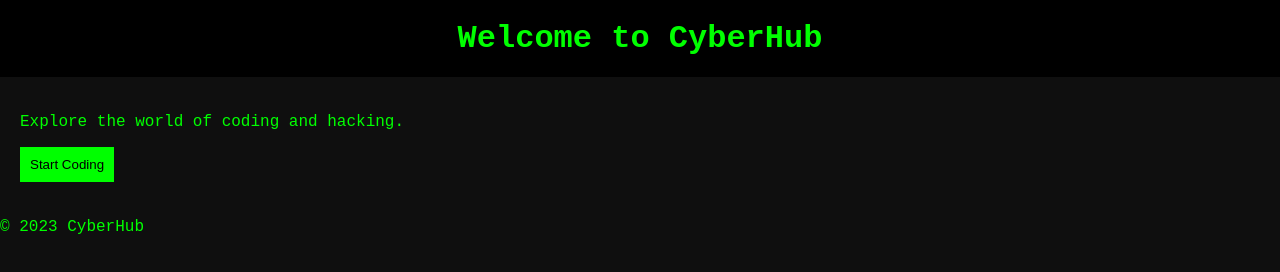
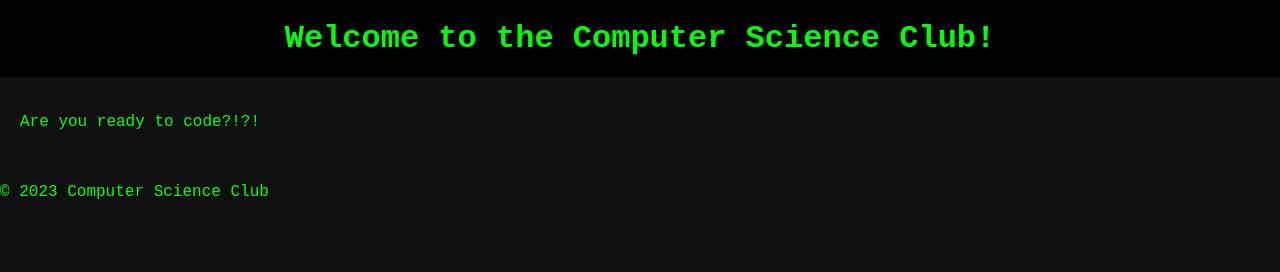
Before and after one commit to yum1234/yum1234.github.io, a plain HTML site: page index.html in a window 1280 px wide. Drawn offline with Linux system fonts and the light colour scheme.

Commit message:
Update index.html

```diff
--- a/index.html
+++ b/index.html
@@ -3,20 +3,18 @@
 <head>
     <meta charset="UTF-8">
     <meta name="viewport" content="width=device-width, initial-scale=1.0">
-    <title>CyberHub</title>
+    <title>Computer Science Club</title>
     <link rel="stylesheet" href="styles.css">
 </head>
 <body>
     <header>
-        <h1>Welcome to CyberHub</h1>
+        <h1>Welcome to the Computer Science Club!</h1>
     </header>
     <section class="main-content">
-        <p>Explore the world of coding and hacking.</p>
-        <button onclick="startCoding()">Start Coding</button>
+        <p>Are you ready to code?!?!</p>
     </section>
     <footer>
-        <p>&copy; 2023 CyberHub</p>
+        <p>&copy; 2023 Computer Science Club</p>
     </footer>
-    <script src="script.js"></script>
 </body>
 </html>
```
